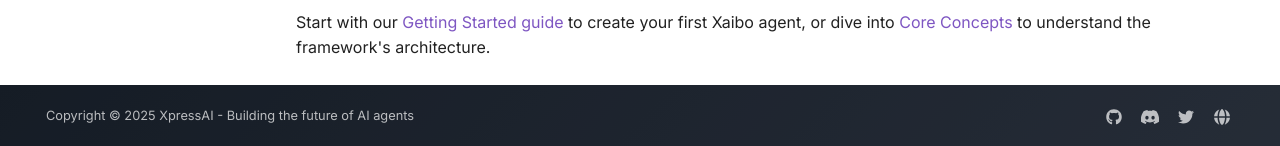
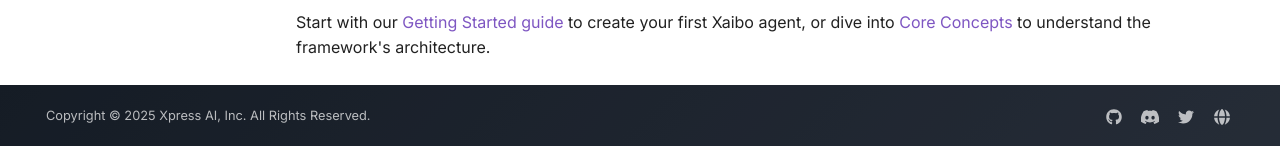
Before and after one commit to XpressAI/xaibo, an MkDocs documentation site: the page built from docs/index.md, in a window 1280 px wide and 900 px high, scrolled down 3444 px. Shown: the part 751-897 px from the top of the window. Built offline with MkDocs 1.6.1 and Material for MkDocs 9.7.7, drawn with Linux system fonts in a browser that asks for light colours; comment, search, counter and statistics services are not loaded.

Commit message:
Update mkdocs.yml
Update copyright.

```diff
--- a/mkdocs.yml
+++ b/mkdocs.yml
@@ -177,4 +177,4 @@ extra:
 extra_css:
   - assets/stylesheets/extra.css
 
-copyright: Copyright &copy; 2025 XpressAI - Building the future of AI agents
+copyright: Copyright &copy; 2025 Xpress AI, Inc. All Rights Reserved.
```
